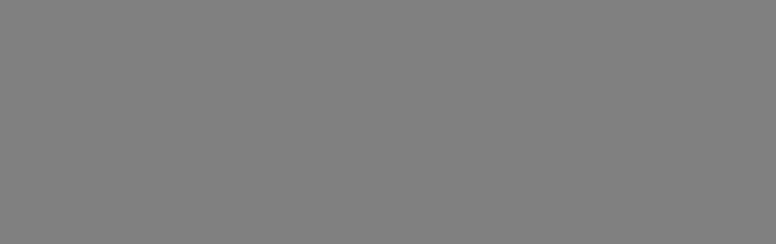
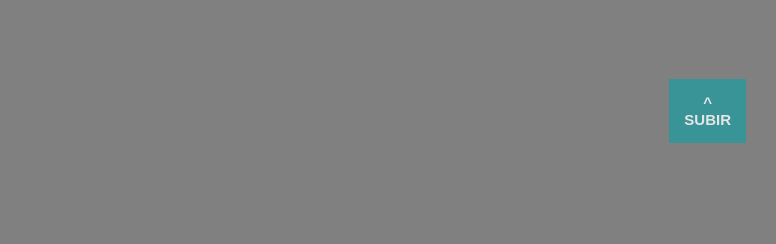
Before and after one commit to viniciusilva811/aula_html5_css3, a plain HTML site: page index.html in a window 1280 px wide. Shown: the part 627-871 px from the top of the page, 504-1280 px from the left. Drawn offline with Linux system fonts and the light colour scheme.

Commit message:
Adicionando imagens e criando botão.

```diff
--- a/css/style.css
+++ b/css/style.css
@@ -34,3 +34,25 @@ footer{
 .logo{
     width: 30px;
 }
+
+#subirTopo {
+    text-decoration: none;
+    background: rgba(30,156,161,.9);
+    bottom: 30px;
+    right: 30px;
+    color: #fff;
+    text-align: center;
+    cursor: pointer;
+    padding: 15px;
+    font-size: 15px;
+    font-weight: bold;
+    text-transform: uppercase;
+    position: fixed;
+    border: 0;
+    font-family: sans-serif;
+    opacity: .8;
+    }
+
+    #subirTopo:hover {
+    opacity:1;
+    }
--- a/index.html
+++ b/index.html
@@ -66,6 +66,8 @@
 
             <div><!--fazendo link do site através da imagem, usando "blank" para abrir em outra aba-->
                 <a href="http://www.digitalinnovation.one" target="blank"><img src="img/digitalinovation.png" ></a>
+                <p>
+                <a href="http://www.facebook.com" target="blank"><img src="img/facebook.png" class="img_padrao"></a>
             </div>
         </section>
 
@@ -81,8 +83,7 @@
 
         <section id="contato"><!--sessao contatos-->
             <h2>CONTATO</h2>
-            <p>Contato..
-            </p>
+            <p>
             <div><!--mailto referencia o envio para algum email cadastrado-->
                 <img src="img/email.png" class="logo">
                 <a href="mailto:contato@empresa.com">contato@empresa.com</a>
@@ -98,7 +99,14 @@
             <p>
                 Desenvolvido por Vinicius Rosa
             </p>
+
+            <a id="subirTopo">
+                ^
+                <br> Subir
+              </a>
         </footer>
+
+
 
     </body>
 
```
Also changed, not shown: img/facebook.png (added).
